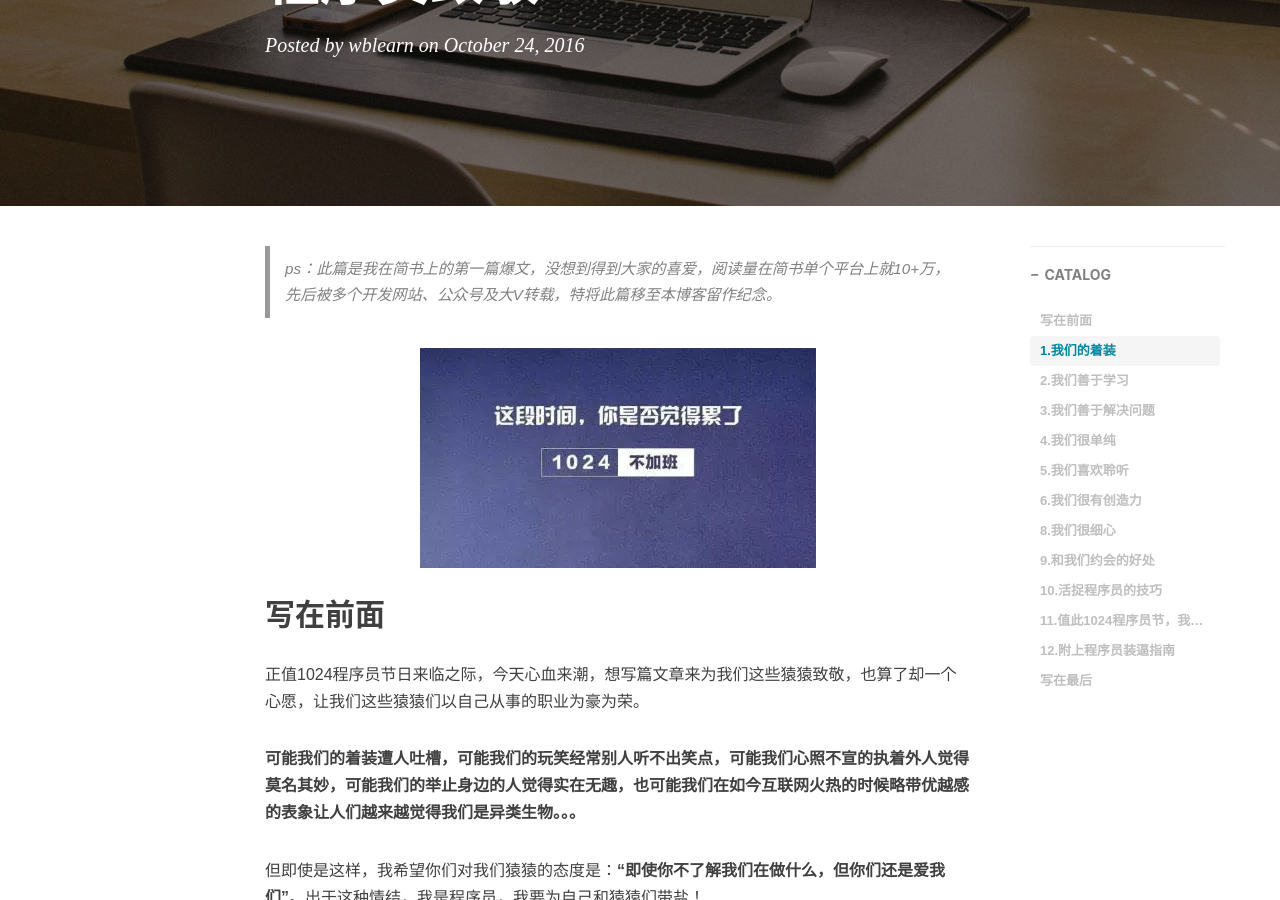
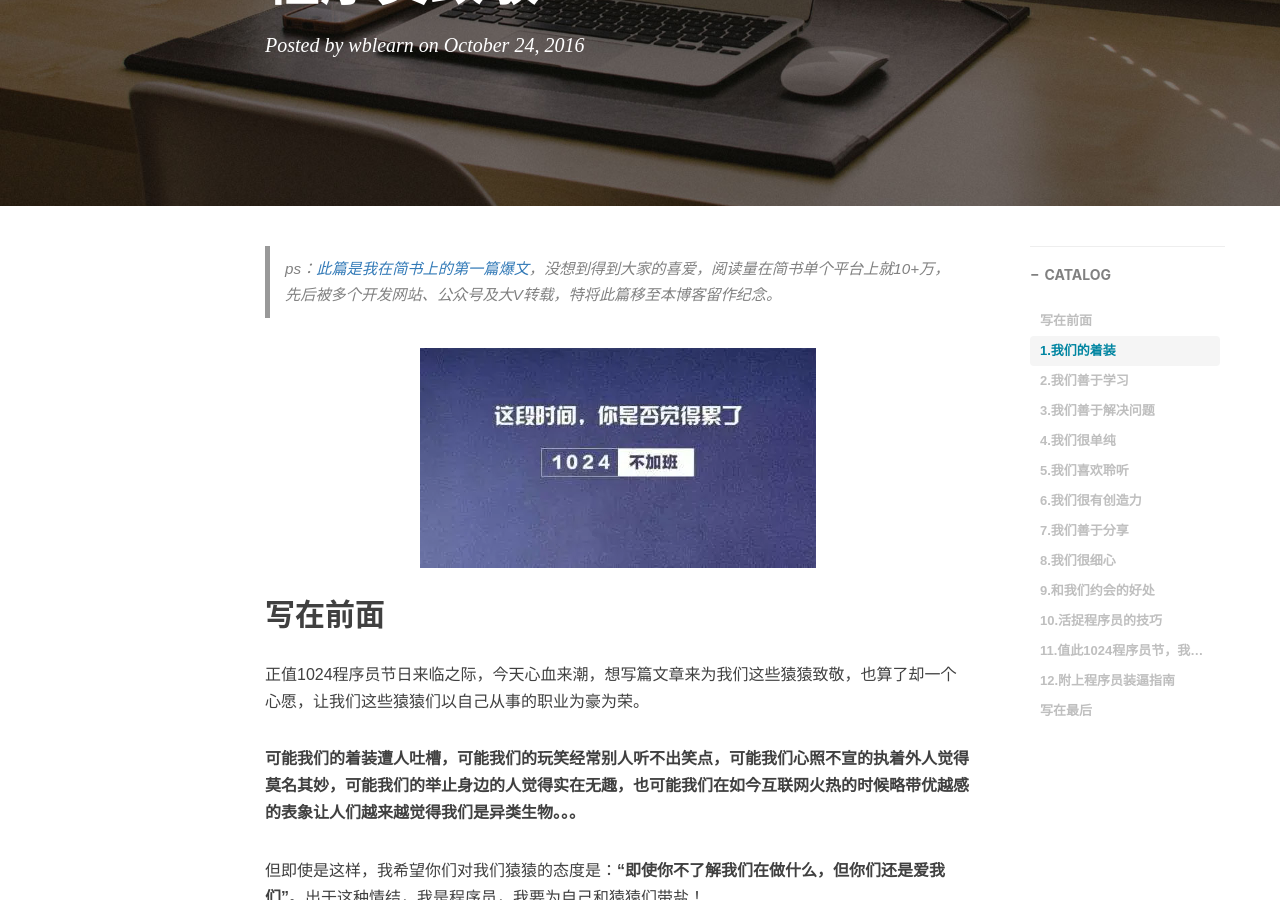
Before and after one commit to wblearn/wblearn.github.io, a Jekyll site: the page built from _posts/2016-10-24-1024.markdown, in a window 1280 px wide and 900 px high, scrolled down 311 px. Built offline with Jekyll 4.4.1, drawn with Linux system fonts in a browser that asks for light colours; nearby versions of some CDN libraries; comment, search, counter and statistics services are not loaded; some of the changed text lies outside the part shown.

```diff
--- a/_posts/2016-10-24-1024.markdown
+++ b/_posts/2016-10-24-1024.markdown
@@ -10,7 +10,7 @@
     -
 ---
 
->ps：此篇是我在简书上的第一篇爆文，没想到得到大家的喜爱，阅读量在简书单个平台上就10+万，先后被多个开发网站、公众号及大V转载，特将此篇移至本博客留作纪念。
+>ps：[此篇是我在简书上的第一篇爆文](https://www.jianshu.com/p/292da3de5bcd)，没想到得到大家的喜爱，阅读量在简书单个平台上就10+万，先后被多个开发网站、公众号及大V转载，特将此篇移至本博客留作纪念。
 
 ![1024，我们的节日](http://wblearn.github.io/img/in-post/1024/1.webp)
 
@@ -54,7 +54,7 @@
 
 ![](http://wblearn.github.io/img/in-post/1024/5.webp)
 
-<h2 id=""我么善于分享>7.我们善于分享</h2>
+<h2 id="我么善于分享">7.我们善于分享</h2>
 >编程夜当午，手握小滑鼠。谁知编程辛，行行皆“心”苦；头昏不觉晓，使劲揉眼角。夜夜太辛苦，睡眠知多少；
 
 即使这样，我们还是乐此不疲地分享我们幸幸苦苦研究的成果，各种开源社区，博客都成为我们的常驻地。技术源于分享，当然，我们也会分享生活趣事，正是因为我们的无私，社会才会进步的更快。所以，建议大家**开通简书这之类的写点什么吧，好记性不如烂笔头，一来可以督促自己，二来锻炼自己表达能力，三来分享给别人。**
```
